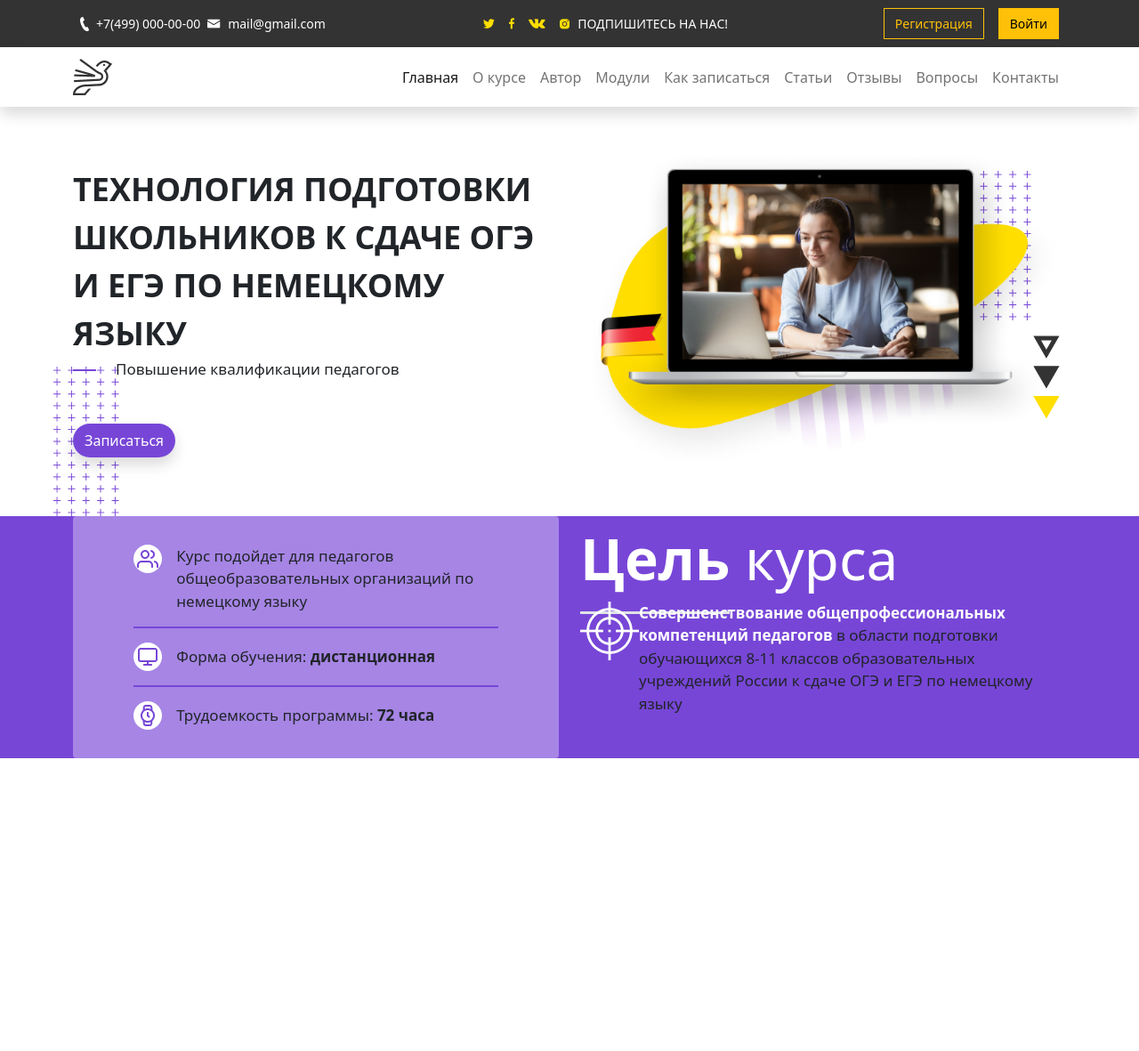
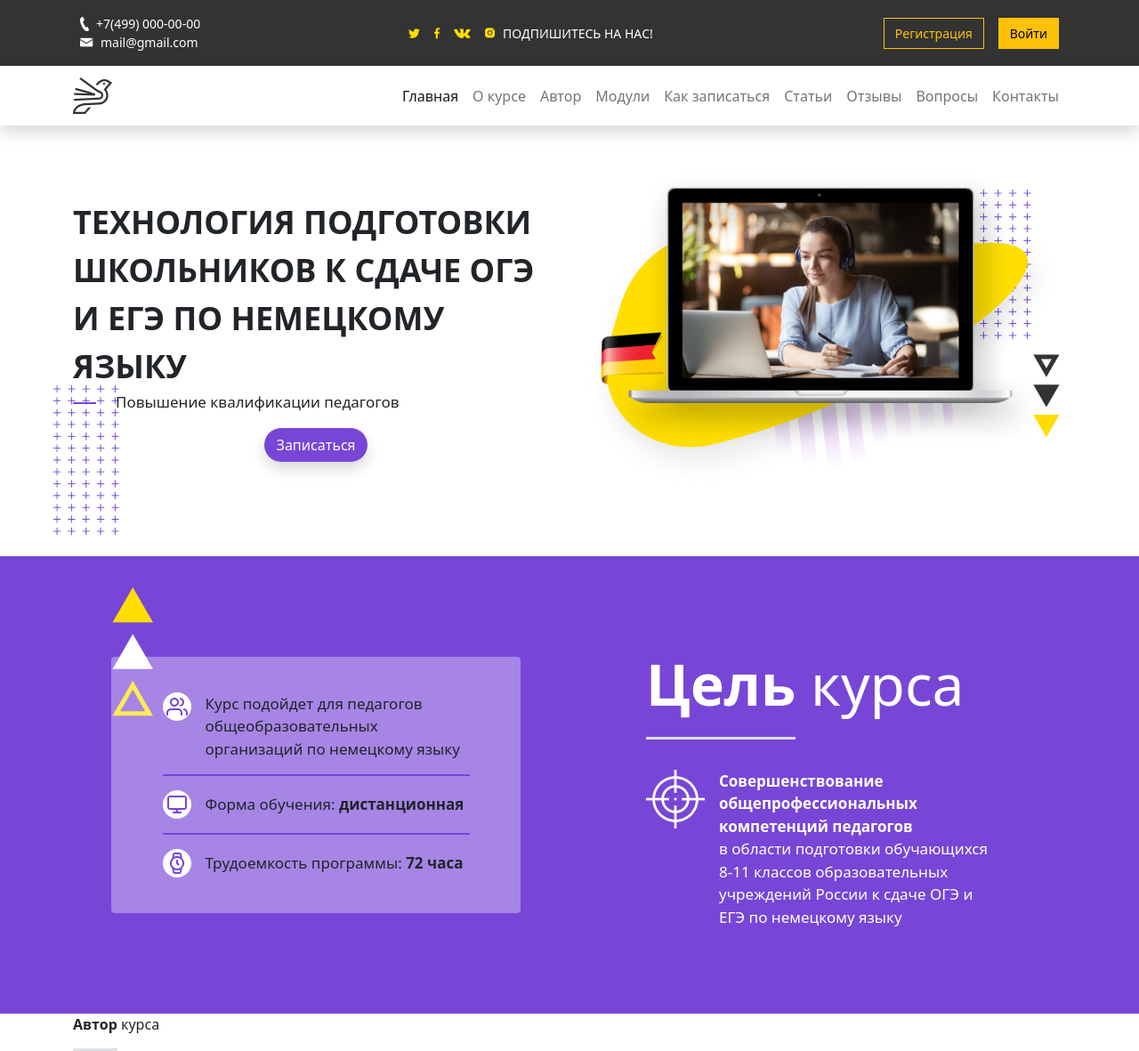
Before and after one commit to DmytriyBochkovoy/Learn_D_Z, a plain HTML site: page gr_1_bochkovoy_dmytriy_dz_8/index.html in a window 1280 px wide. Shown: the whole page at 89% size. Before the commit the page ends 852 px from the top, so only its background shows below. Drawn offline with Linux system fonts and the light colour scheme.

Commit message:
adaptive

```diff
--- a/gr_1_bochkovoy_dmytriy_dz_8/css/main.css
+++ b/gr_1_bochkovoy_dmytriy_dz_8/css/main.css
@@ -64,10 +64,36 @@ textarea {
 .bg_color-1 {
     background-color: #7746D7;
 }
+.our_goals {
+    background-image: url('../img/design_bg-3.png');
+    background-repeat: no-repeat;
+    background-position: 10% 10%;
+}
 .our_goals_list {
     background-color: #ffffff57;
+    max-width: 460px;
 }
 .our_goals_list > div:nth-child(1),
 .our_goals_list > div:nth-child(2) {
     border-bottom: 2px solid #7746D7;
 }
+.our_goals_text {
+    max-width: 398px;
+}
+
+@media (max-width: 576px) {
+    .preparation, .our_goals {
+        background-image: none;
+    }
+    .fs_own-1 {
+        font-size: 50px;
+    }
+    .fs_own-2 {
+        font-size: 28px;
+    }
+}
+@media (max-width: 1100px) {
+    .preparation, .our_goals {
+        background-image: none;
+    }
+}
--- a/gr_1_bochkovoy_dmytriy_dz_8/index.html
+++ b/gr_1_bochkovoy_dmytriy_dz_8/index.html
@@ -14,8 +14,8 @@
             <div class="contacts">
                 <div class="container">
                     <div class="row">
-                        <div class="col-4">
-                            <div class="d-flex align-items-center justify-content-start py-3">
+                        <div class="col-12 col-sm-5 col-md-3">
+                            <div class="d-flex align-items-center justify-content-center pt-3 py-sm-3 d-sm-block d-sm-block">
                                 <a href="tel:+7(499) 000-00-00" class="d-flex align-items-center">
                                     <img src="./img/telephone.png" alt="Телефон" class="d-block px-2 gp-5">
                                     <span class="text-white fs-7">+7(499) 000-00-00</span>
@@ -26,8 +26,8 @@
                                 </a>
                             </div>
                         </div>
-                        <div class="col-4">
-                            <div class="d-flex w-100 align-items-center justify-content-end py-3">
+                        <div class="col-12 col-sm-7 col-md-5 d-sm-flex align-items-sm-center">
+                            <div class="d-flex w-100 align-items-center justify-content-center py-3">
                                 <div class="px-2"><a href="/"><img src="./img/twitter.png" alt="Твиттер" class="d-block"></a></div>
                                 <div class="px-2"><a href="/"><img src="./img/facebook.png" alt="Фейсбук" class="d-block"></a></div>
                                 <div class="px-2"><a href="/"><img src="./img/vk.png" alt="Вконтакте" class="d-block"></a></div>
@@ -35,8 +35,8 @@
                                 <div class="text-uppercase text-white fs-7">Подпишитесь на нас!</div>
                             </div>
                         </div>
-                        <div class="col-4 d-flex align-items-center">
-                            <div class="d-flex justify-content-end w-100 align-items-center">
+                        <div class="col-12 col-md-4 d-flex align-items-center">
+                            <div class="d-flex justify-content-center pb-3 pb-md-0 w-100 align-items-center justify-content-sm-end">
                                 <button type="button" class="btn btn-outline-warning rounded-0 fs-7 mx-2" data-bs-toggle="modal" data-bs-target="#exampleModal">Регистрация</button>
                                 <button type="button" class="btn btn-warning rounded-0 fs-7 mx-2">Войти</button>
                             </div>
@@ -102,10 +102,10 @@
             </nav>
         </header>
         <main class="main">
-            <div class="preparation">
+            <div class="preparation my-4">
                 <div class="container">
                     <div class="row">
-                        <div class="col-6 d-flex flex-column justify-content-center">
+                        <div class="col-12 col-lg-6 order-2 order-md-1 d-flex flex-column justify-content-center">
                             <div class="preparation_tile">
                                 <div class="text-uppercase fs_own-2 fw-bold">
                                     Технология подготовки школьников к сдаче ОГЭ
@@ -113,22 +113,22 @@
                                 </div>
                                 <div class="preparation_item ps-5 fs_own-6">Повышение квалификации педагогов</div>
                             </div>
-                            <div class="pt-5">
+                            <div class="pt-3 d-flex justify-content-center">
                                 <button type="button" class="btn rounded-pill text-white bg_color-1 shadow mb-5 rounded">Записаться</button>
                             </div>
                         </div>
-                        <div class="col-6">
+                        <div class="col-12 col-lg-6 order-1 order-md-2">
                             <div><img src="./img/design-1.png" alt="Фоновое изображение" class="d-block w-100"></div>
                         </div>
                     </div>
                 </div>
             </div>
-            <div class="our_goals bg_color-1 ">
+            <div class="our_goals bg_color-1 py-5">
                 <div class="container">
                     <div class="row">
-                        <div class="col-6">
-                            <div class="our_goals_list rounded w-100 d-flex flex-column align-items-center">
-                                <div class="d-flex align-items-start py-3 mt-3 w-75">
+                        <div class="col-12 col-lg-6 order-2 order-md-1 d-flex align-items-center justify-content-center justify-content-xxl-start">
+                            <div class="our_goals_list rounded  d-flex flex-column align-items-center">
+                                <div class="d-flex align-items-start py-3 mt-4 w-75">
                                     <div class="rounded-circle bg-body me-3"><img src="./img/users.png" alt="Иконка" class="d-block p-1"></div>
                                     <div class="fs_own-6 flex-grow-2">
                                         Курс подойдет для педагогов общеобразовательных
@@ -142,7 +142,7 @@
                                         <span class="fw-bold">дистанционная</span>
                                     </div>
                                 </div>
-                                <div class="d-flex align-items-center py-3 mb-3 w-75">
+                                <div class="d-flex align-items-center py-3 mb-4 w-75">
                                     <div class="rounded-circle bg-body me-3"><img src="./img/watch.png" alt="Иконка" class="d-block p-1"></div>
                                     <div class="fs_own-6">
                                         Трудоемкость программы:
@@ -151,21 +151,38 @@
                                 </div>
                             </div>
                         </div>
-                        <div class="col-6">
-                            <div class="w-100">
-                                <div class="fs_own-1 text-white">
+                        <div class="col-12 col-lg-6 order-1 order-md-2 d-flex align-items-center justify-content-center justify-content-xxl-end">
+                            <div class="my-5 mx-xxl-5 px-xxl-5">
+                                <div class="fs_own-1 text-white text-centr">
                                     <span class="fw-bold border-bottom border-3 py-3">Цель</span>
-                                    <span> курса</span>
+                                    курса
                                 </div>
-                                <div class="d-flex">
-                                    <div><img src="./img/aim.png" alt="Прицел" class="d-block"></div>
-                                    <div class="fs_own-6">
-                                        <span class="fw-bold text-white">Совершенствование общепрофессиональных компетенций педагогов</span>
-                                        в области подготовки обучающихся 8-11 классов
-                                        образовательных учреждений России к сдаче ОГЭ и ЕГЭ
-                                        по немецкому языку
+                                <div class="our_goals_text d-flex mt-5 w-100">
+                                    <div class="me-3"><img src="./img/aim.png" alt="Прицел" class="d-block"></div>
+                                    <div class="fs_own-6 text-white">
+                                        <div class="fw-bold">
+                                            Совершенствование общепрофессиональных
+                                            компетенций педагогов
+                                        </div>
+                                        <div class="fw-light">
+                                            в области подготовки обучающихся 8-11 классов
+                                            образовательных учреждений России к сдаче ОГЭ и ЕГЭ
+                                            по немецкому языку
+                                        </div>
                                     </div>
                                 </div>
+                            </div>
+                        </div>
+                    </div>
+                </div>
+            </div>
+            <div class="course_author">
+                <div class="container">
+                    <div class="row">
+                        <div class="col-12">
+                            <div class="">
+                                <span class="fw-bold border-bottom border-3 py-3">Автор</span>
+                                курса
                             </div>
                         </div>
                     </div>
```
Also changed, not shown: gr_1_bochkovoy_dmytriy_dz_8/img/author.png (added), gr_1_bochkovoy_dmytriy_dz_8/img/design_bg-3.png (added), gr_1_bochkovoy_dmytriy_dz_8/img/design_bg-4.png (added), gr_1_bochkovoy_dmytriy_dz_8/img/design_bg-5.png (added), gr_1_bochkovoy_dmytriy_dz_8/img/design_bg-6.png (added), gr_1_bochkovoy_dmytriy_dz_8/img/design_bg-7.png (added), gr_1_bochkovoy_dmytriy_dz_8/img/design_bg-8.png (added).
